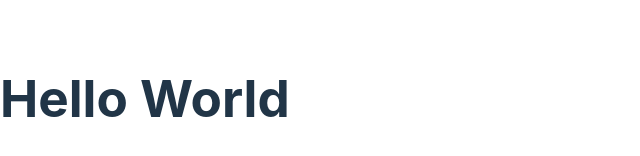
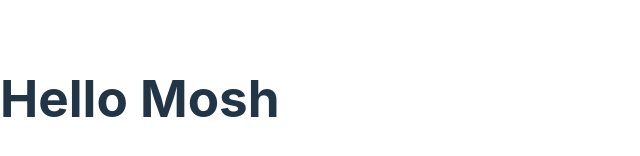
Before and after one commit to sebiprograms/showcase-react, a React (Vite) app: page / in a window 1280 px wide. Shown: the part 302-458 px from the top of the page, without its empty margins (0-640 px from the left). Built offline with nearby package versions, Linux system fonts and the light colour scheme.

Commit message:
Testing conditions in JSX
Testing out JSX conditions in my new react
component I created last commit. This code should
display two text depending on condition if working
properly.

```diff
--- a/src/Message.tsx
+++ b/src/Message.tsx
@@ -1,6 +1,9 @@
 
 function Message() {
   // JSX: JavaScript XML aka code gets compiled to javascript
+  const name = 'Mosh';
+  if (name)
+    return <h1>Hello {name}</h1>;
   return <h1>Hello World</h1>;
 }
 
```
